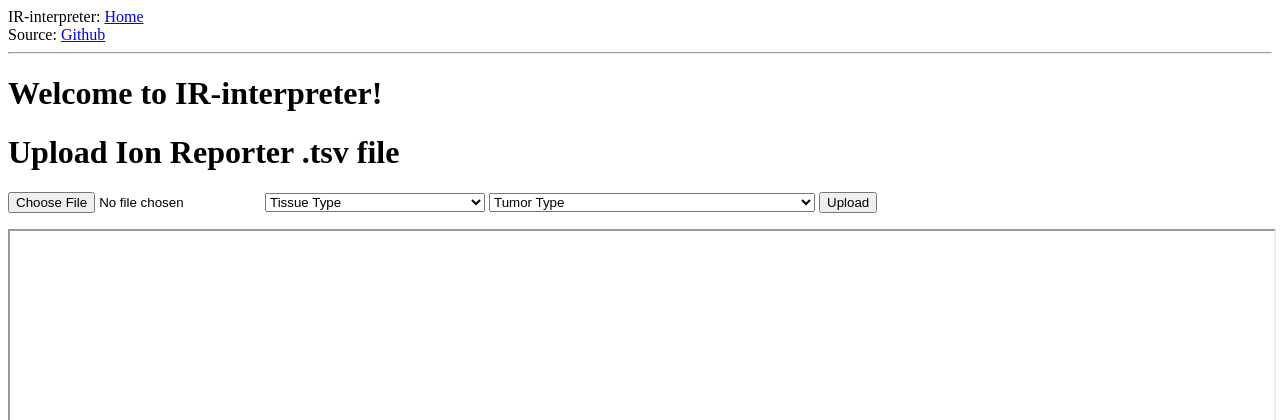
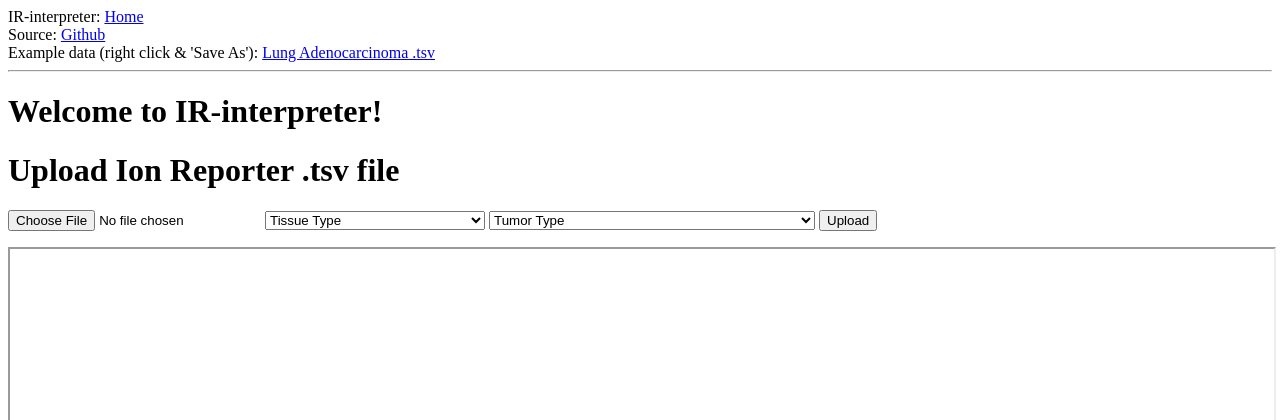
Before and after one commit to NYU-Molecular-Pathology/IR-interpreter, a Flask app: page / in a window 1280 px wide. Shown: the top 420 px of the page. Run offline with Flask 2, Linux system fonts and the light colour scheme.

Commit message:
add example data link

```diff
--- a/interpreter/webapp/templates/base.html
+++ b/interpreter/webapp/templates/base.html
@@ -5,6 +5,7 @@
     <body>
         <div>IR-interpreter: <a href="/index">Home</a></div>
         <div>Source: <a href="https://github.com/NYU-Molecular-Pathology/IR-interpreter">Github</a></div>
+        <div>Example data (right click & 'Save As'): <a href="https://raw.githubusercontent.com/NYU-Molecular-Pathology/IR-interpreter/master/example-data/Seraseq-DNA_RNA-07252018_v1_79026a9c-e0ff-4a32-9686-ead82c35f793-2018-08-21-15-00-11200.tsv">Lung Adenocarcinoma .tsv</a></div>
         <hr>
         {% block content %}{% endblock %}
         {% include "upload.html" %}
```
